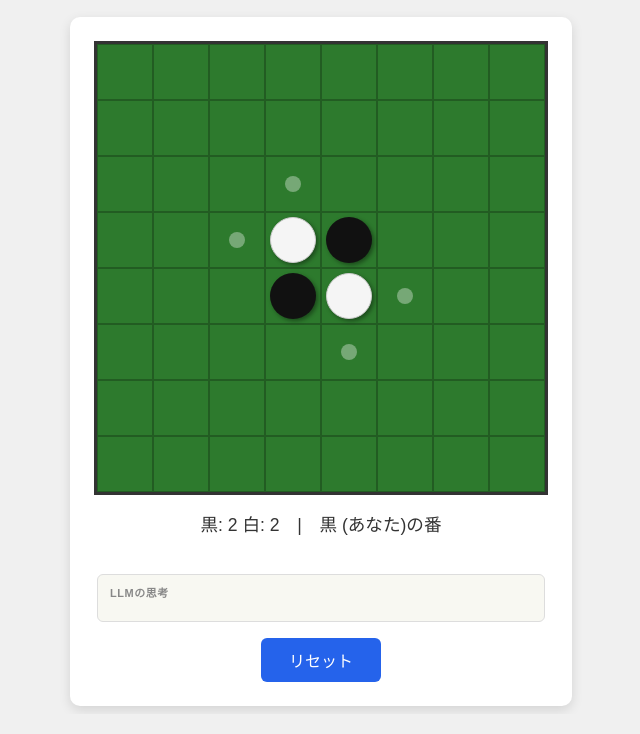
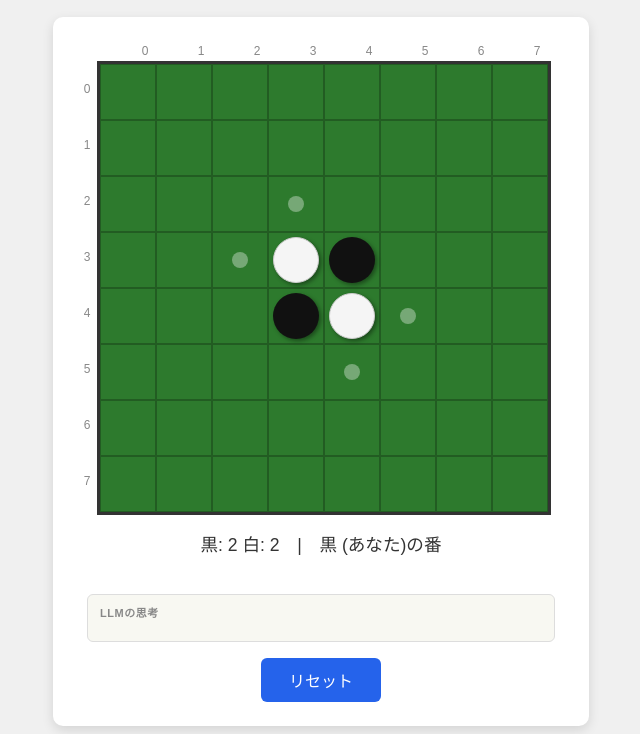
Before and after one commit to nlink-jp/llm-othello, a plain HTML site: page index.html in a window 1280 px wide. Shown: the part 127-861 px from the top of the page, without its empty margins (319-959 px from the left). Drawn offline with Linux system fonts and the light colour scheme.

Commit message:
feat: show row/col axis labels on board

```diff
--- a/index.html
+++ b/index.html
@@ -10,7 +10,24 @@
   <h1>LLM Othello</h1>
   <p class="subtitle">あなた (黒) vs LLM (白)</p>
   <div id="game-container">
-    <div id="board"></div>
+    <div id="board-wrapper">
+      <div id="col-labels">
+        <div class="axis-corner"></div>
+        <div class="axis-label">0</div><div class="axis-label">1</div>
+        <div class="axis-label">2</div><div class="axis-label">3</div>
+        <div class="axis-label">4</div><div class="axis-label">5</div>
+        <div class="axis-label">6</div><div class="axis-label">7</div>
+      </div>
+      <div id="board-row">
+        <div id="row-labels">
+          <div class="axis-label">0</div><div class="axis-label">1</div>
+          <div class="axis-label">2</div><div class="axis-label">3</div>
+          <div class="axis-label">4</div><div class="axis-label">5</div>
+          <div class="axis-label">6</div><div class="axis-label">7</div>
+        </div>
+        <div id="board"></div>
+      </div>
+    </div>
     <div id="message"></div>
     <div id="error"></div>
     <div id="reason-box">
--- a/style.css
+++ b/style.css
@@ -30,6 +30,49 @@ h1 {
   padding: 24px;
   border-radius: 10px;
   box-shadow: 0 4px 12px rgba(0, 0, 0, 0.12);
+}
+
+#board-wrapper {
+  display: flex;
+  flex-direction: column;
+}
+
+#col-labels {
+  display: flex;
+  padding-left: 20px; /* align with board, offset for row-labels width */
+}
+
+#board-row {
+  display: flex;
+  flex-direction: row;
+}
+
+#row-labels {
+  display: flex;
+  flex-direction: column;
+  width: 20px;
+}
+
+.axis-corner {
+  width: 20px;
+  height: 20px;
+  flex-shrink: 0;
+}
+
+.axis-label {
+  width: 56px;
+  height: 20px;
+  display: flex;
+  align-items: center;
+  justify-content: center;
+  font-size: 0.75em;
+  color: #888;
+  flex-shrink: 0;
+}
+
+#row-labels .axis-label {
+  width: 20px;
+  height: 56px;
 }
 
 #board {
@@ -96,7 +139,7 @@ h1 {
 
 #reason-box {
   margin-top: 14px;
-  width: 448px; /* 8 × 56px = board width */
+  width: 468px; /* 8 × 56px + 20px row-labels */
   min-height: 48px;
   background-color: #f8f8f2;
   border: 1px solid #ddd;
```
